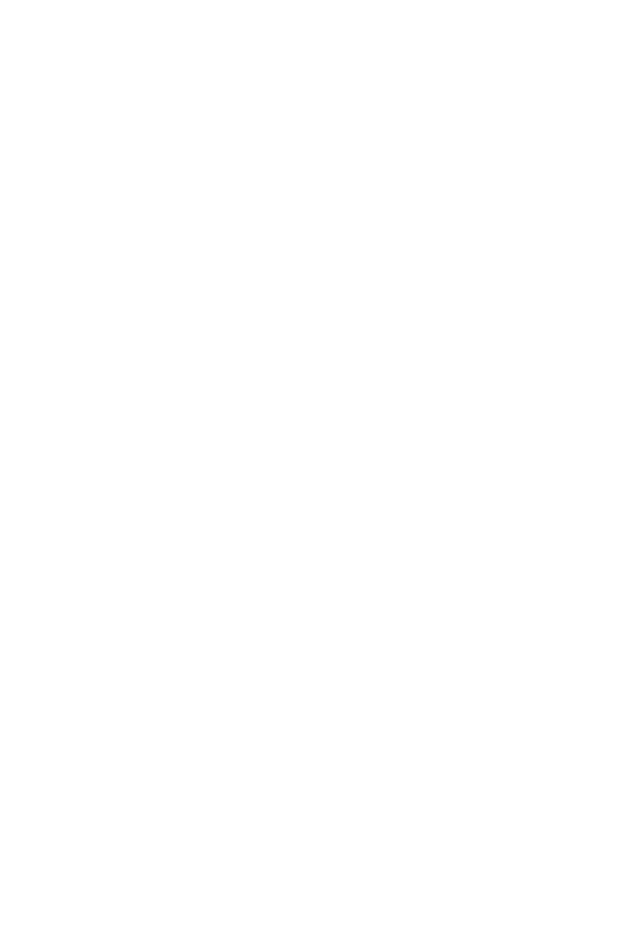
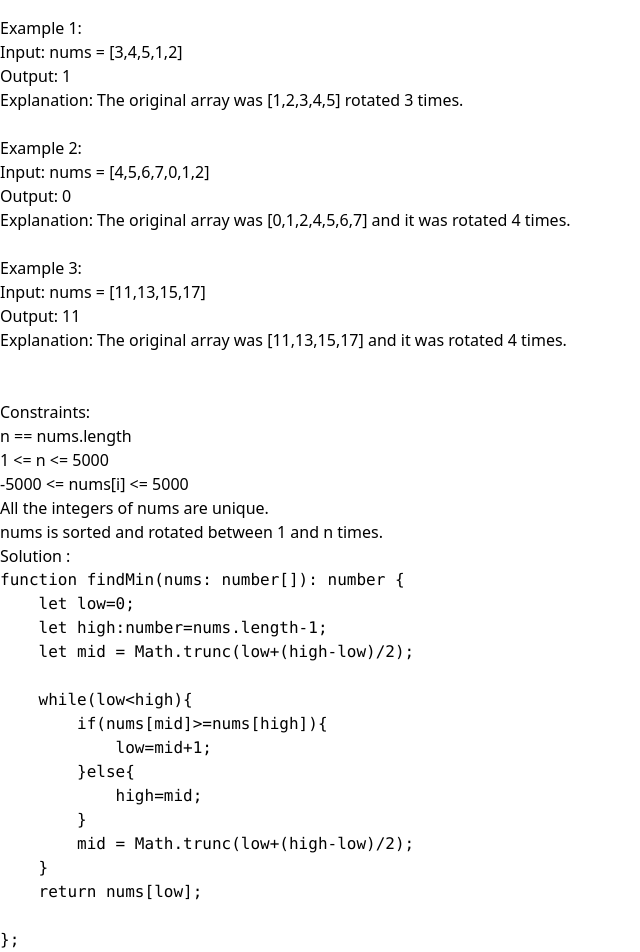
Before and after one commit to ashish74624/DSA_Website, a React (Vite) app: page /binary-search in a window 1280 px wide. Shown: the part 7688-8640 px from the top of the page, without its empty margins (0-640 px from the left). Before the commit the page ends 7464 px from the top, so only its background shows below. Built offline with nearby package versions, Linux system fonts and the light colour scheme.

Commit message:
Leetcode 153

```diff
--- a/src/pages/BinarySearch.tsx
+++ b/src/pages/BinarySearch.tsx
@@ -412,6 +412,75 @@
         </code>
         </pre>
       </div>
+      {/*  */}
+      <div className="mt-6 space-y-2 border-t-2 border-black pt-6">
+        <h2 className="text-2xl">Leetcode 153. Find Minimum in Rotated Sorted Array</h2>
+        <h3 className="text-yellow-600 text-lg">Medium</h3>
+        <p className="bg-gray-900/90 hover:bg-gray-900/100 transition-all duration-300 text-white p-4 rounded-xl ">
+          Suppose an array of length n sorted in ascending order is rotated between 1 and n times. For example, the array nums = [0,1,2,4,5,6,7] might become:
+<br /><br />
+[4,5,6,7,0,1,2] if it was rotated 4 times.
+<br />
+[0,1,2,4,5,6,7] if it was rotated 7 times.
+<br />
+Notice that rotating an array [a[0], a[1], a[2], ..., a[n-1]] 1 time results in the array [a[n-1], a[0], a[1], a[2], ..., a[n-2]].
+<br />
+Given the sorted rotated array nums of unique elements, return the minimum element of this array.
+<br />
+You must write an algorithm that runs in O(log n) time.
+
+<br /><br />
+
+Example 1:
+<br />
+Input: nums = [3,4,5,1,2] <br />
+Output: 1 <br />
+Explanation: The original array was [1,2,3,4,5] rotated 3 times.
+<br /><br />
+Example 2:
+<br />
+Input: nums = [4,5,6,7,0,1,2] <br />
+Output: 0 <br />
+Explanation: The original array was [0,1,2,4,5,6,7] and it was rotated 4 times.
+<br /><br />
+Example 3:
+<br />
+Input: nums = [11,13,15,17] <br />
+Output: 11 <br />
+Explanation: The original array was [11,13,15,17] and it was rotated 4 times.  <br />
+ <br /><br />
+
+Constraints:
+<br />
+n == nums.length <br />
+1 {'<'}= n {'<'}= 5000 <br/>
+-5000 {'<'}= nums[i] {'<'}= 5000 <br/>
+All the integers of nums are unique. <br/>
+nums is sorted and rotated between 1 and n times.
+        </p>
+        <h2 className="text-2xl">Solution :</h2>
+        <pre className="bg-gray-900/90 hover:bg-gray-900/100 transition-all duration-300 text-white p-4 rounded-xl overflow-auto ">
+
+        <code >
+          {`function findMin(nums: number[]): number {
+    let low=0;
+    let high:number=nums.length-1;
+    let mid = Math.trunc(low+(high-low)/2);
+
+    while(low<high){
+        if(nums[mid]>=nums[high]){
+            low=mid+1;
+        }else{
+            high=mid;
+        }
+        mid = Math.trunc(low+(high-low)/2);
+    }
+    return nums[low];
+
+};`}
+        </code>
+        </pre>
+      </div>
     </div>
     </section>
   );
```
